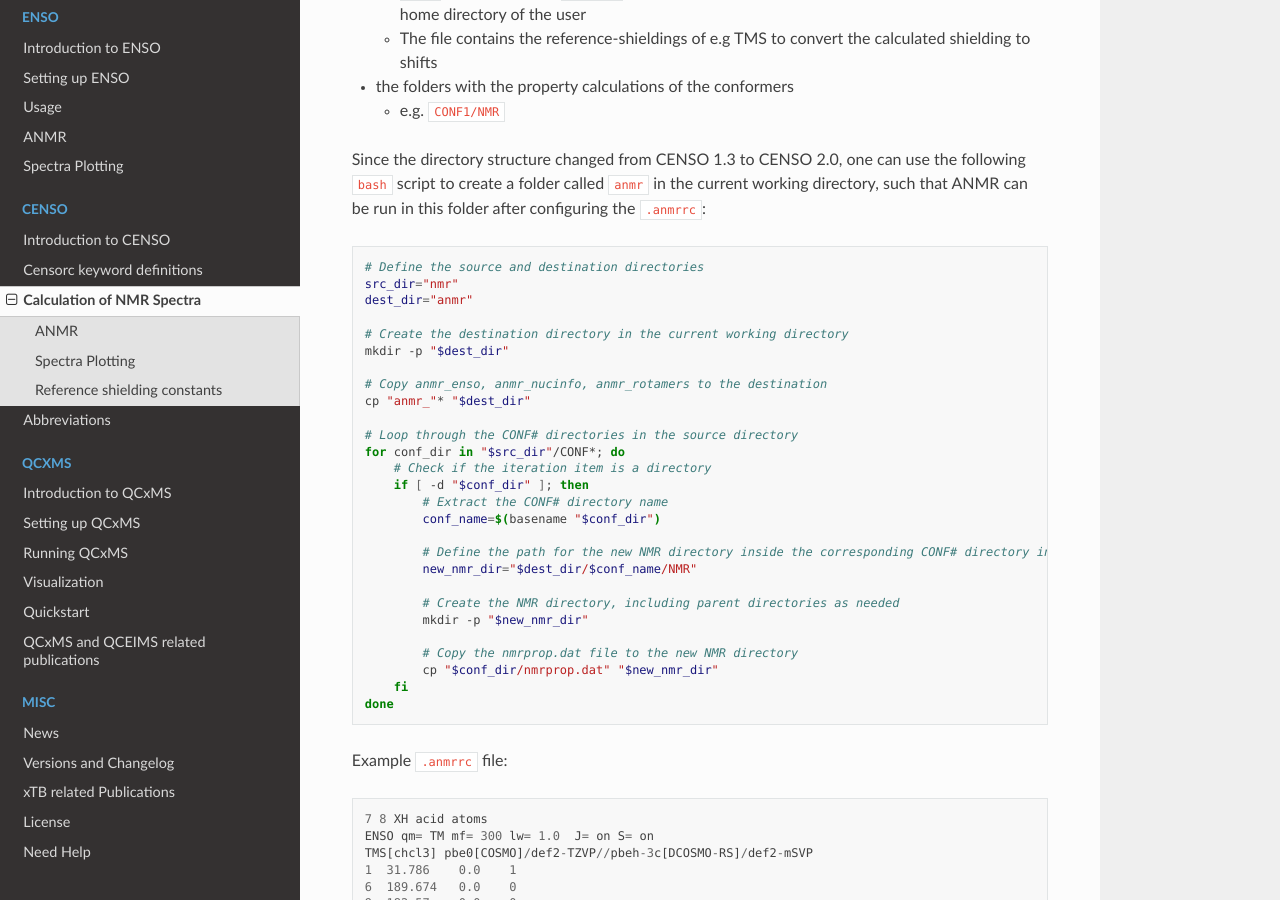
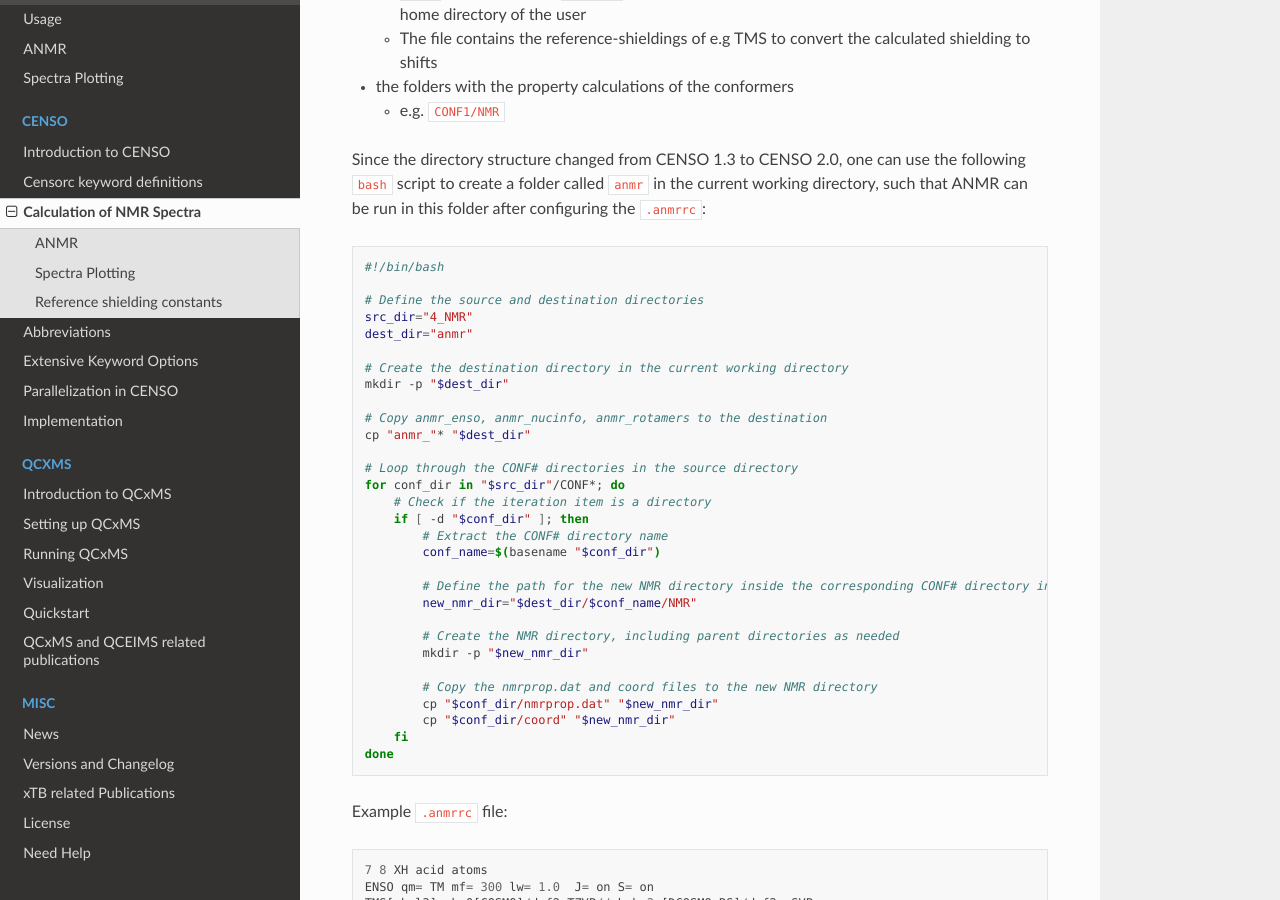
Before and after one commit to grimme-lab/xtb_docs, a Sphinx documentation site: the page built from source/CENSO_docs/censo_nmr.rst, in a window 1280 px wide and 900 px high, scrolled down 1133 px. Built offline with Sphinx 7.4.7 and the Read the Docs theme 2.0.0, drawn with Linux system fonts in a browser that asks for light colours; pages that are not in the unit, such as notebooks, are missing from menus.

Commit message:
anmr script change

```diff
--- a/source/CENSO_docs/censo.rst
+++ b/source/CENSO_docs/censo.rst
@@ -105,10 +105,10 @@ Ensemble properties available for calculation are:
 3. UV/Vis spectra (**TODO**).
 
 Ensemble Optimization
--------------------
+---------------------
 
 Prescreening
-=============
+============
 
 The first step after generating an ensemble of the most important conformers, e.g. using CREST,
 the number of which can range in the hundreds, is to improve on the preliminary
--- a/source/CENSO_docs/censo_nmr.rst
+++ b/source/CENSO_docs/censo_nmr.rst
@@ -63,8 +63,10 @@ ANMR can be run in this folder after configuring the ``.anmrrc``:
 
 .. code:: bash
 
+    #!/bin/bash
+
     # Define the source and destination directories
-    src_dir="nmr"
+    src_dir="4_NMR"
     dest_dir="anmr"
 
     # Create the destination directory in the current working directory
@@ -86,8 +88,9 @@ ANMR can be run in this folder after configuring the ``.anmrrc``:
             # Create the NMR directory, including parent directories as needed
             mkdir -p "$new_nmr_dir"
 
-            # Copy the nmrprop.dat file to the new NMR directory
+            # Copy the nmrprop.dat and coord files to the new NMR directory
             cp "$conf_dir/nmrprop.dat" "$new_nmr_dir"
+            cp "$conf_dir/coord" "$new_nmr_dir"
         fi
     done
 
--- a/source/CENSO_docs/censorc.rst
+++ b/source/CENSO_docs/censorc.rst
@@ -298,7 +298,7 @@ Optimization
 
 
 Refinement
----------
+----------
 
 .. list-table:: Refinement Settings
     :widths: 30 100 30 30
```
Also changed, not shown: source/index.rst (+3 -5 lines).
